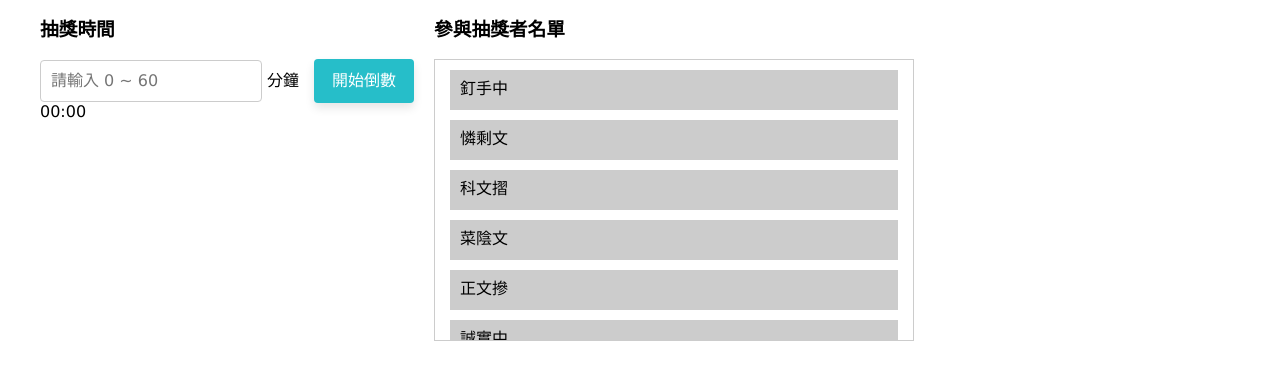
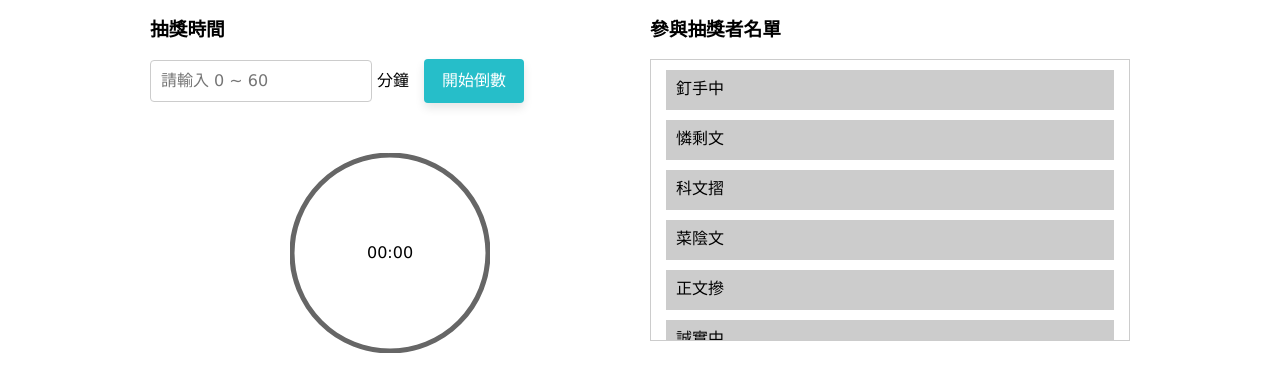
Before and after one commit to MechaChen/langlive_lottery, a Next.js app: page / in a window 1280 px wide. Shown: the top 392 px of the page. Built offline with nearby package versions, Linux system fonts and the light colour scheme.

Commit message:
feature(Time): 完成計時器動畫

```diff
--- a/components/List/styles.tsx
+++ b/components/List/styles.tsx
@@ -1,7 +1,7 @@
 import styled from 'styled-components'
 
 export const Container = styled.div`
-    width: 40%;
+    width: 50%;
 `
 
 export const List = styled.ul`
--- a/components/Time/index.tsx
+++ b/components/Time/index.tsx
@@ -1,12 +1,13 @@
-import { useEffect } from 'react'
+import { useEffect, useState } from 'react'
 import { useSelector, useDispatch } from 'react-redux'
 import { useRouter } from 'next/router'
 import { RootState } from '@redux/store'
-// import * as Styled from './styles'
 import { setTimer } from '@redux/actions'
+import * as Styled from './styles'
 
 function Time() {
     const { Time, Timer, List } = useSelector((state: RootState) => state)
+    const [animateTime, setAnimateTime] = useState<number>(0)
     const router = useRouter()
 
     const dispatch = useDispatch()
@@ -22,6 +23,10 @@ function Time() {
         }
     }, [Time])
 
+    useEffect(() => {
+        setAnimateTime(Time);
+    }, [Timer])
+
     const covertToClock = () => {
         let minute: string | number = Math.floor(Time / 60)
         let second: string | number = Time % 60
@@ -33,9 +38,12 @@ function Time() {
     }
 
     return (
-        <>
-            <div>{covertToClock()}</div>
-        </>
+        <Styled.Container>
+            <Styled.Text>{covertToClock()}</Styled.Text>
+            <Styled.Circle LoopTime={animateTime}>
+                <circle r="98" cx="100" cy="100"></circle>
+            </Styled.Circle>
+        </Styled.Container>
     )
 }
 
--- a/components/Time/styles.tsx
+++ b/components/Time/styles.tsx
@@ -0,0 +1,45 @@
+import styled, { css } from 'styled-components'
+
+export const Container = styled.div`
+    position: relative;
+    display: flex;
+    justify-content: center;
+    align-items: center;
+    margin-top: 50px;
+`
+
+export const Text = styled.div`
+    position: absolute;
+    top: 50%;
+    left: 50%;
+    transform: translate(-50%, -50%);
+`
+
+export const Circle = styled.svg`
+    width: 200px;
+    height: 200px;
+    transform: rotateY(-180deg) rotateZ(-90deg);
+
+    circle {
+        stroke-dasharray: 628px;
+        stroke-dashoffset: 0px;
+        stroke-linecap: round;
+        stroke-width: 5px;
+        stroke: #666;
+        fill: none;
+        animation: ${(props) =>
+            props.LoopTime > 0 &&
+            css`
+                countdown ${(props) => props.LoopTime}s linear forwards;
+            `};
+    }
+
+    @keyframes countdown {
+        from {
+            stroke-dashoffset: 0px;
+        }
+        to {
+            stroke-dashoffset: 628px;
+        }
+    }
+`
--- a/pages/styles/index.tsx
+++ b/pages/styles/index.tsx
@@ -3,9 +3,10 @@ import styled from 'styled-components'
 export const Container = styled.div`
     display: flex;
     margin: auto;
-    max-width: 1200px;
+    max-width: 980px;
 `
 
 export const CountDownContainer = styled.div`
+    width: 50%;
     padding-right: 20px;
 `
```
